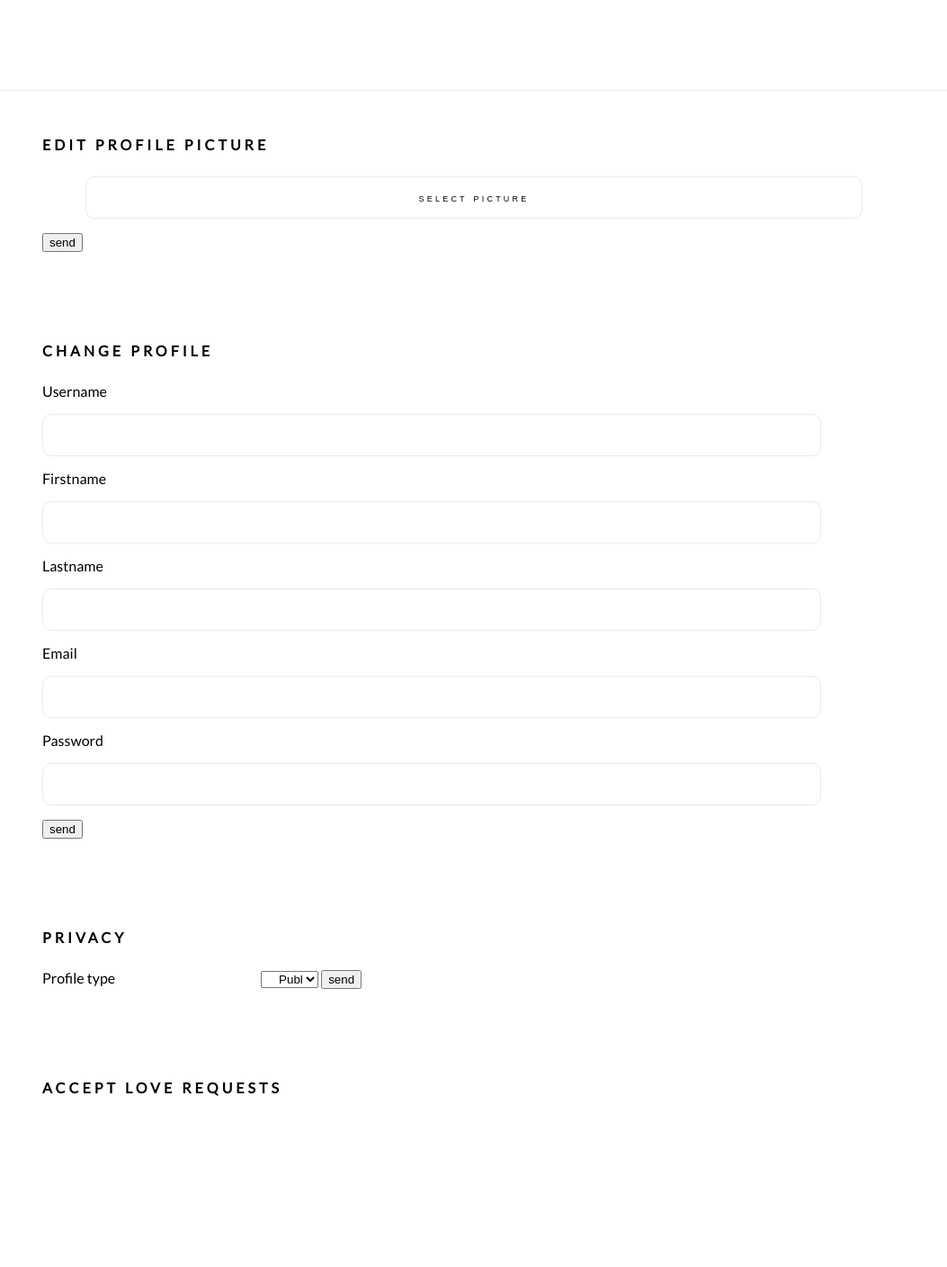
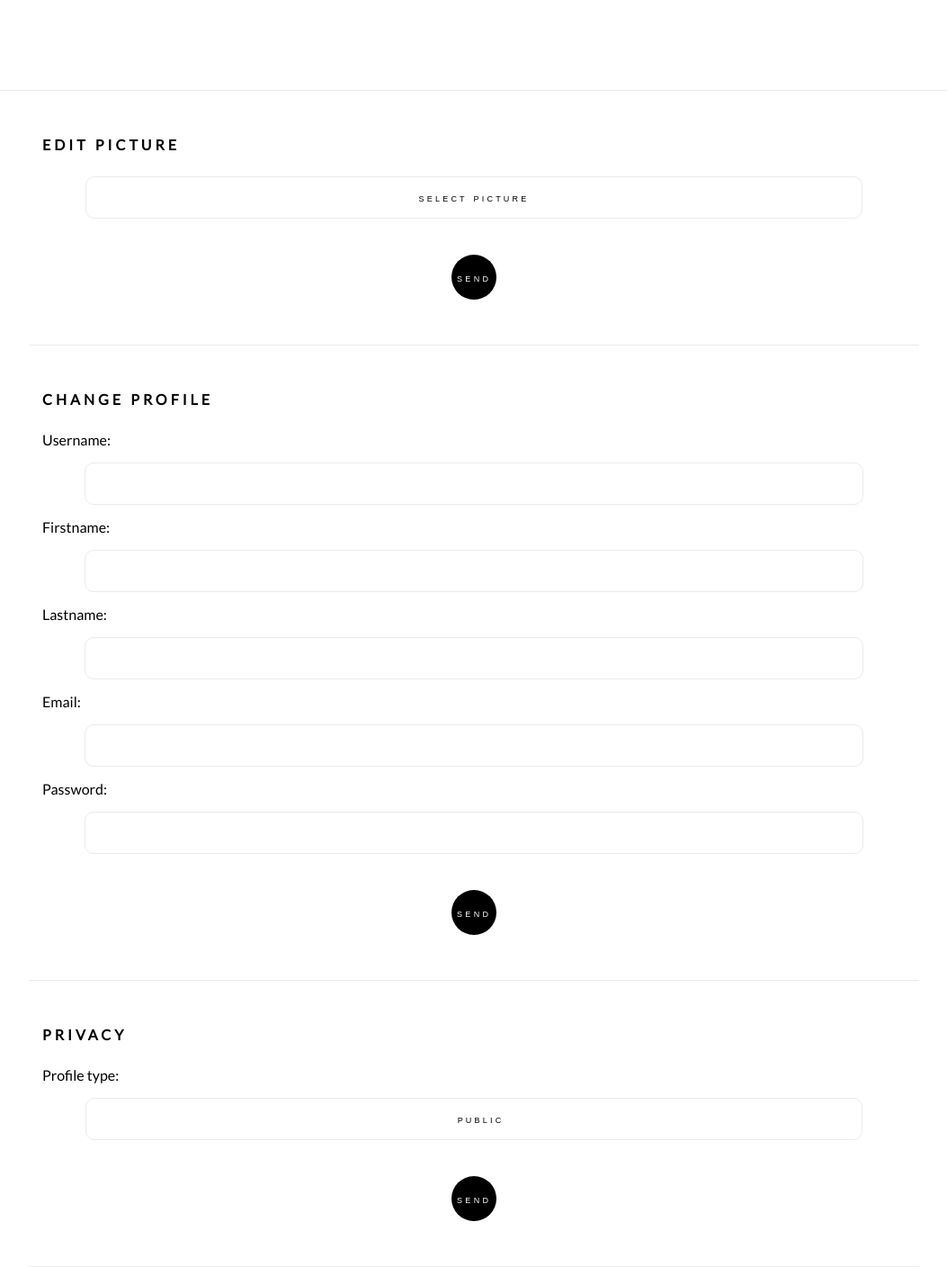
Before and after one commit to JerBartels/php1-imdstagram, a PHP site: page /php1-satchmo/pages/profile.php in a window 1280 px wide. Shown: the part 374-1782 px from the top of the page at 90% size, without its empty margins (113-1166 px from the left). Before the commit the page ends 1592 px from the top, so only its background shows below. Run offline with PHP 8.4, Linux system fonts and the light colour scheme; the template is opened without the code that fills it, so the values that code supplies are empty; the visitor is signed in with stand-in values (Sample User, id 1).

Commit message:
css profile change

```diff
--- a/pages/profile.php
+++ b/pages/profile.php
@@ -210,13 +210,15 @@ if(isset($_POST["btn_accept_love"]))
 
     <div id="edit_profile">
         <div class="edit_profile_content">
-            <h2>Edit profile picture</h2>
+            <h2>Edit picture</h2>
             <p class="change_feedback"><?php echo $feedback_profile_pic ?></p>
 
             <form enctype="multipart/form-data" method="post" action="" class="profile_form">
                 <input type="file" class="input_change_profile" name="profile_pic" id="profile_pic">
                 <input type="button" id="post_profile_img" class="post_img" value="select picture">
+                <div class="button_center">
                     <input type="submit" value="send" name="btn_profile_pic" class="input_change_profile" id="btn_profile_pic">
+                </div>
             </form>
         </div>
 
@@ -227,38 +229,40 @@ if(isset($_POST["btn_accept_love"]))
             <p class="change_feedback" id="change_feedback"><?php echo $feedback ?></p>
 
             <form action="" method="post" autocomplete="off" class="profile_form">
-                <label class=label_change_profile for="input_change_username">Username</label><input type="text" name="username" id="input_change_username" class="input_change_profile" value="<?php print $user->Username; ?>"><br>
+                <label class=label_change_profile for="input_change_username">Username: </label><input type="text" name="username" id="input_change_username" class="input_change_profile" value="<?php print $user->Username; ?>">
                 <?php if(isset($_POST['username']) && !validateUsername($_POST['username'])){echo $err_username;} ?>
                 <p id="username_ajax_feedback"></p>
-                <label class=label_change_profile for="firstname">Firstname</label><input type="text" name="firstname" id="firstname" class="input_change_profile" value="<?php print $user->Firstname; ?>"><br>
+                <label class=label_change_profile for="firstname">Firstname: </label><input type="text" name="firstname" id="firstname" class="input_change_profile" value="<?php print $user->Firstname; ?>">
                 <?php if(isset($_POST['firstname']) && !validateFirstname($_POST['firstname'])){echo $err_firstname;} ?>
-                <label class=label_change_profile for="lastname">Lastname</label><input type="text" name="lastname" id="lastname" class="input_change_profile" value="<?php print $user->Lastname; ?>"><br>
+                <label class=label_change_profile for="lastname">Lastname: </label><input type="text" name="lastname" id="lastname" class="input_change_profile" value="<?php print $user->Lastname; ?>">
                 <?php if(isset($_POST['lastname']) && !validateLastname($_POST['lastname'])){echo $err_lastname;} ?>
-                <label class=label_change_profile for="email">Email</label><input type="text" name="email" id="email" class="input_change_profile" value="<?php print $user->Email; ?>"><br>
+                <label class=label_change_profile for="email">Email: </label><input type="text" name="email" id="email" class="input_change_profile" value="<?php print $user->Email; ?>">
                 <?php if(isset($_POST['email']) && !validateEmail($_POST['email'])){echo $err_email;} ?>
-                <label class=label_change_profile for="pass">Password</label><input type="password" name="pass" id="pass" class="input_change_profile" value="<?php print $user->Pass; ?>"><br>
+                <label class=label_change_profile for="pass">Password: </label><input type="password" name="pass" id="pass" class="input_change_profile" value="<?php print $user->Pass; ?>">
                 <?php if(isset($_POST['pass']) && !validatePass($_POST['pass'])){echo $err_pass;} ?>
+                <div class="button_center">
                     <input type="submit" name="save" id="btn_save" class="button input_change_profile" value="send" />
+                </div>
             </form>
         </div>
-
-        <div class="full_hr"></div>
 
         <div class="edit_profile_content">
             <h2>Privacy</h2>
             <p class="change_feedback" id="change_feedback"><?php echo $feedback_privacy ?></p>
 
             <form action="" method="post" autocomplete="off" class="profile_form">
-                <label class=label_change_profile for="input_change_privacy">Profile type</label>
+                <label class=label_change_profile for="input_change_privacy">Profile type: </label>
                 <select name="input_change_privacy" id="input_change_privacy">
-                    <option value="private"<?=$user->Private == True ? ' selected="selected"' : '';?>>Private</option>
-                    <option value="public"<?=$user->Private == False ? ' selected="selected"' : '';?>>Public</option>
+                    <option value="private"<?=$user->Private == True ? ' selected="selected"' : '';?>>private</option>
+                    <option value="public"<?=$user->Private == False ? ' selected="selected"' : '';?>>public</option>
                 </select>
+                <div class="button_center">
                     <input type="submit" name="change" id="btn_privacy" class="button input_change_profile" value="send" />
+                </div>
             </form>
         </div>
 
-        <div class="full_hr"></div>
+        <?php if($user->Private){ ?>
 
             <div class="edit_profile_content">
                 <h2>Accept love requests</h2>
@@ -275,7 +279,7 @@ if(isset($_POST["btn_accept_love"]))
                             <form action="" method="POST" class="profile_form">
                                 <label for=""><a href="user.php?username=<?php echo $follow["fan"] ?>"><?php echo $follow["fan"] ?></a></label>
                                 <input type="hidden" value="<?php echo $follow["fan"] ?>" name="input_accept_love">
-                            <input type="submit" value="accept" name="btn_accept_love">
+                                <input type="submit" value="ok" name="btn_accept_love">
                             </form>
                     <?php
                         }
@@ -284,7 +288,7 @@ if(isset($_POST["btn_accept_love"]))
 
             </div>
 
-        <div class="full_hr"></div>
+        <?php } ?>
 
     </div>
 </div>
--- a/pages/satchmo.php
+++ b/pages/satchmo.php
@@ -200,7 +200,7 @@ if(isset($_POST["feed-delete-button"]))
                 </select>
                 <input type="input" class="post_post" name="input_post" id="input_post" placeholder="who what where when">
                 <input type="hidden" class="post_post" name="location_post" id="location_post">
-                <div id="button_center">
+                <div class="button_center">
                     <input type="submit" value="ok" name="btn_post" id="btn_post">
                     <input type="reset" value="x" id='btn_reset'>
                 </div>
--- a/styles/satchmo.css
+++ b/styles/satchmo.css
@@ -17,7 +17,8 @@ html, body
     clear: both;
 }
 
-.form_feedback
+.form_feedback,
+.change_feedback
 {
     color: #AAAAAA;
     font-size: 0.75em;
@@ -206,7 +207,7 @@ select
     width: 100%;
 }
 
-#button_center
+.button_center
 {
     text-align: center;
 }
@@ -459,14 +460,16 @@ select
     transform: rotate(360deg);
 }
 
-.feed-feed a
+.feed-feed a,
+label a
 {
     font-weight: 700;
     text-decoration: none;
     color: #AAAAAA;
 }
 
-.feed-feed a:hover
+.feed-feed a:hover,
+label a:hover
 {
     color: #474747;
 }
@@ -516,6 +519,7 @@ select
     max-width: 960px;
     padding: 50px 15px;
     margin: 0 auto;
+    border-bottom: 1px solid #EBEBEB;
 }
 
 label
@@ -525,9 +529,10 @@ label
 }
 
 .profile_form input[type="text"],
+#input_change_privacy,
 .profile_form input[type="password"]
 {
-    display: inline-block;
+    display: block;
     background-color: #FFFFFF;
     text-align: center;
     color: #000000;
@@ -543,11 +548,52 @@ label
     -webkit-appearance: none;
 }
 
-.profile_form input:focus[type="text"],
-.profile_form input:focus[type="password"]
+.profile_form input[type="text"]:focus,
+#input_change_privacy:focus,
+.profile_form input[type="password"]:focus
 {
     width: 100%;
     outline: none;
+    border: 1px solid #AAAAAA;
+}
+
+.profile_form input[type="text"]:hover,
+#input_change_privacy:hover,
+.profile_form input[type="password"]:hover
+{
+    width: 100%;
+    border: 1px solid #AAAAAA;
+}
+
+
+.profile_form input[type="submit"]
+{
+    display: inline-block;
+    background-color: #000000;
+    color: #FFFFFF;
+    font-variant: small-caps;
+    letter-spacing: 0.25em;
+    width: 50px;
+    height: 50px;
+    margin: 25px auto 0px auto;
+    border-radius: 50%;
+    border: 0;
+    transition: ease-in-out, transform, .35s ease-in-out;
+}
+
+.profile_form input[type="submit"]:hover
+{
+    background-color: #474747;
+    color: #FFFFFF;
+    transform: rotate(360deg);
+}
+
+.profile_form input[type="submit"]:focus
+{
+    background-color: #474747;
+    color: #FFFFFF;
+    outline: none;
+    transform: rotate(360deg);
 }
 
 /* end profile change */
```
Lines whose indentation alone changed are shown as unchanged.
